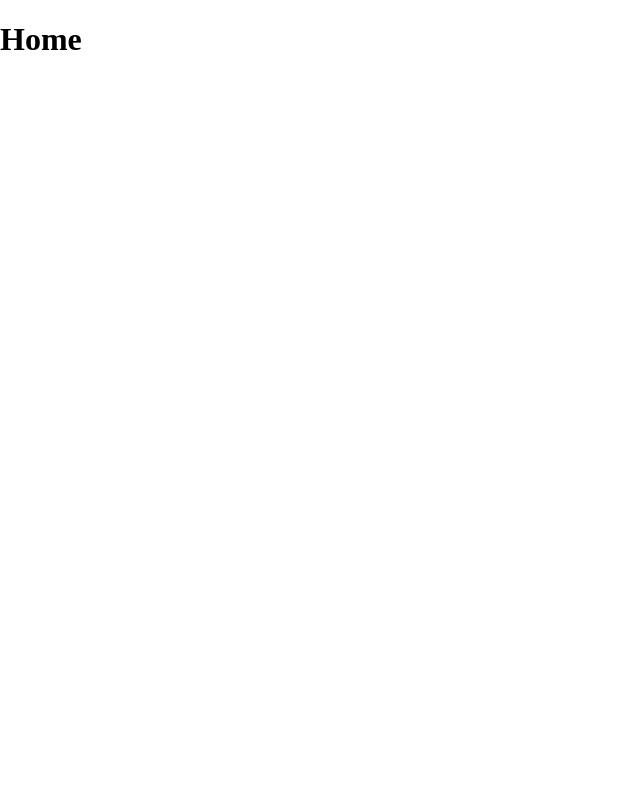
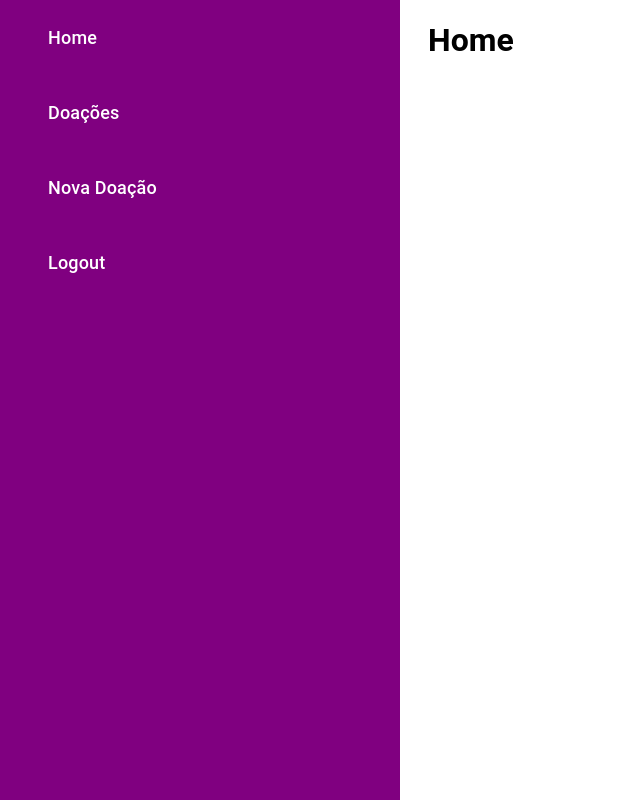
Before and after one commit to abreuthrj/ufjf-ihc, a React (Vite) app: page / in a window 1280 px wide. Shown: the whole page, without its empty margins (0-640 px from the left). Built offline with nearby package versions, Linux system fonts and the light colour scheme.

Commit message:
started building home page

```diff
--- a/package.json
+++ b/package.json
@@ -17,6 +17,7 @@
     "match-sorter": "^6.3.1",
     "react": "^18.2.0",
     "react-dom": "^18.2.0",
+    "react-icons": "^4.7.1",
     "react-router-dom": "^6.4.4",
     "sort-by": "^1.2.0"
   },
--- /dev/null
+++ b/src/components/Menu/index.tsx
@@ -0,0 +1,17 @@
+import React from "react";
+import { CustomContainer, CustomItem } from "./styles";
+
+const Menu: React.FC = () => {
+  // const [visible, setVisible] = useState(false);
+
+  return (
+    <CustomContainer>
+      <CustomItem>Home</CustomItem>
+      <CustomItem>Doações</CustomItem>
+      <CustomItem>Nova Doação</CustomItem>
+      <CustomItem>Logout</CustomItem>
+    </CustomContainer>
+  );
+};
+
+export default Menu;
--- /dev/null
+++ b/src/components/Menu/styles.ts
@@ -0,0 +1,18 @@
+import styled from "@emotion/styled";
+import { MenuItem } from "@mui/material";
+
+export const CustomContainer = styled.div`
+  width: 400px;
+  height: 100%;
+
+  margin-right: 28px;
+
+  background-color: purple;
+`;
+
+export const CustomItem = styled(MenuItem)((props) => ({
+  color: "white",
+  fontSize: 18,
+  fontWeight: 500,
+  padding: "24px 48px",
+}));
--- /dev/null
+++ b/src/contexts/Auth.tsx
@@ -0,0 +1,31 @@
+import React, { createContext, useContext, useState } from "react";
+
+type TAuth = {
+  token?: string;
+};
+
+type TAuthContext = {
+  get?: TAuth;
+  set?: (state: TAuth | ((prev: TAuth) => TAuth)) => void;
+};
+
+export const AuthContext = createContext<TAuthContext>({});
+
+export const AuthProvider: React.FC<React.PropsWithChildren> = (props) => {
+  const [state, setState] = useState<TAuth>({});
+
+  return (
+    <AuthContext.Provider value={{ get: state, set: setState }}>
+      {props?.children}
+    </AuthContext.Provider>
+  );
+};
+
+export const useAuth = () => {
+  const { get, set } = useContext(AuthContext);
+
+  return {
+    ...get,
+    set,
+  };
+};
--- /dev/null
+++ b/src/hocs/withGlobals.tsx
@@ -0,0 +1,13 @@
+import Menu from "../components/Menu";
+import { CustomWrapper } from "../routes/styles";
+
+const withGlobals = (component: React.ReactNode) => {
+  return (
+    <CustomWrapper>
+      <Menu />
+      {component}
+    </CustomWrapper>
+  );
+};
+
+export default withGlobals;
--- a/src/main.css
+++ b/src/main.css
@@ -1,4 +1,9 @@
-hmtl, body, #root {
+html, body, #root {
   padding: 0;
   margin: 0;
+
+  width: 100%;
+  height: 100%;
+
+  font-family: 'Roboto', sans-serif;
 }
--- a/src/routes/index.tsx
+++ b/src/routes/index.tsx
@@ -1,12 +1,13 @@
 import React from "react";
 import { createBrowserRouter, RouterProvider } from "react-router-dom";
+import withGlobals from "../hocs/withGlobals";
 import Home from "../pages/Home";
 import Login from "../pages/Login";
 import Register from "../pages/Register";
 
 const Routes: React.FC = () => {
   const router = createBrowserRouter([
-    { path: "/", element: <Home /> },
+    { path: "/", element: withGlobals(<Home />) },
     { path: "/login", element: <Login /> },
     { path: "/register", element: <Register /> },
   ]);
--- /dev/null
+++ b/src/routes/styles.ts
@@ -0,0 +1,8 @@
+import styled from "@emotion/styled";
+
+export const CustomWrapper = styled.div`
+  display: flex;
+  flex-wrap: nowrap;
+  width: 100%;
+  height: 100%;
+`;
```
Also changed, not shown: src/hocs/withMiddleware.tsx (added, +18 -0 lines), src/main.tsx (+5 -3 lines), 1 other file (tests, documents, lock files or other folders).
